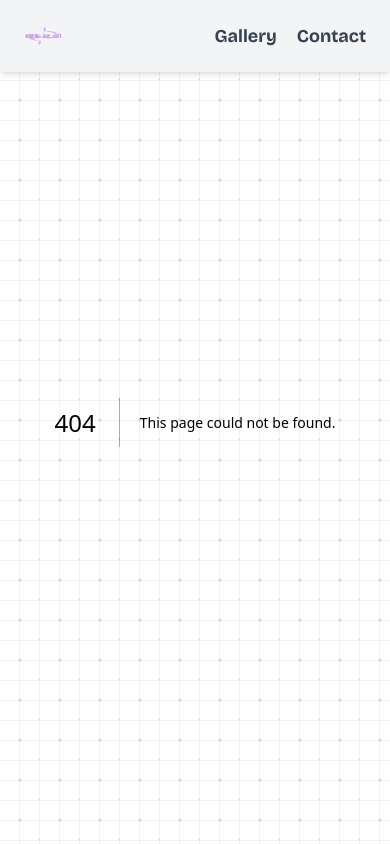
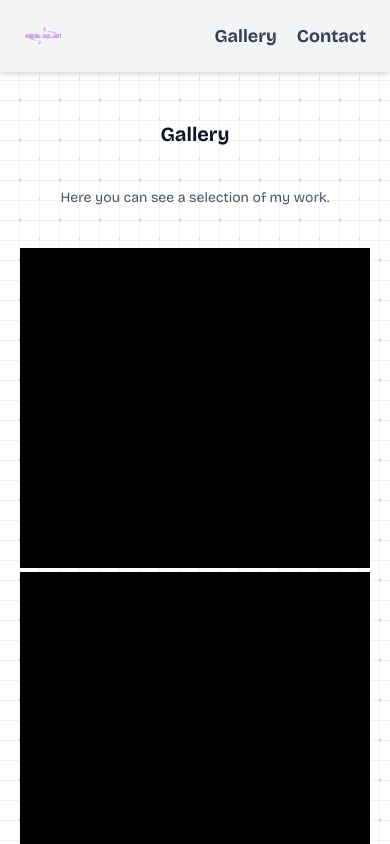
Before and after one commit to OkataMiracleDev/eti-hairstylist-portfolio, a Next.js app: page /Gallery in a window 390 px wide. Before the commit this address had no page. Shown: the top 844 px of the page. Built offline with nearby package versions, Linux system fonts and the light colour scheme; a web font is replaced by a local one.

Commit message:
feat(gallery): add gallery page and update navigation links
Add new gallery page component with responsive layout and update navigation links to point to the correct routes

```diff
--- /dev/null
+++ b/app/Gallery/page.tsx
@@ -0,0 +1,24 @@
+import React from "react";
+
+const Gallery = () => {
+  return (
+    <div className="relative w-full overflow-y-auto overflow-x-hidden px-5 md:px-20">
+      <div className="pt-30 w-full flex flex-col md:gap-5 gap-10 justify-center items-center">
+        <h1 className="text-xl md:text-3xl lg:text-5xl lg:text-center font-bold text-gray-900">
+          Gallery
+        </h1>
+        <p className="text-sm md:text-base lg:text-lg text-gray-600">
+          Here you can see a selection of my work.
+        </p>
+
+        <div className="w-full flex flex-col md:flex-row justify-center gap-1">
+          <div className="bg-black w-full h-80">1</div>
+          <div className="bg-black w-full h-110">1</div>
+          <div className="bg-black w-full h-65">1</div>
+        </div>
+      </div>
+    </div>
+  );
+};
+
+export default Gallery;
--- a/constants/constant.tsx
+++ b/constants/constant.tsx
@@ -10,12 +10,12 @@ export type FootLink = {
 export const navLinks = [
   {
     id: 1,
-    url: "#",
+    url: "/Gallery",
     label: "Gallery",
   },
   {
     id: 2,
-    url: "#contact",
+    url: "/#contact",
     label: "Contact",
   },
 ];
```
